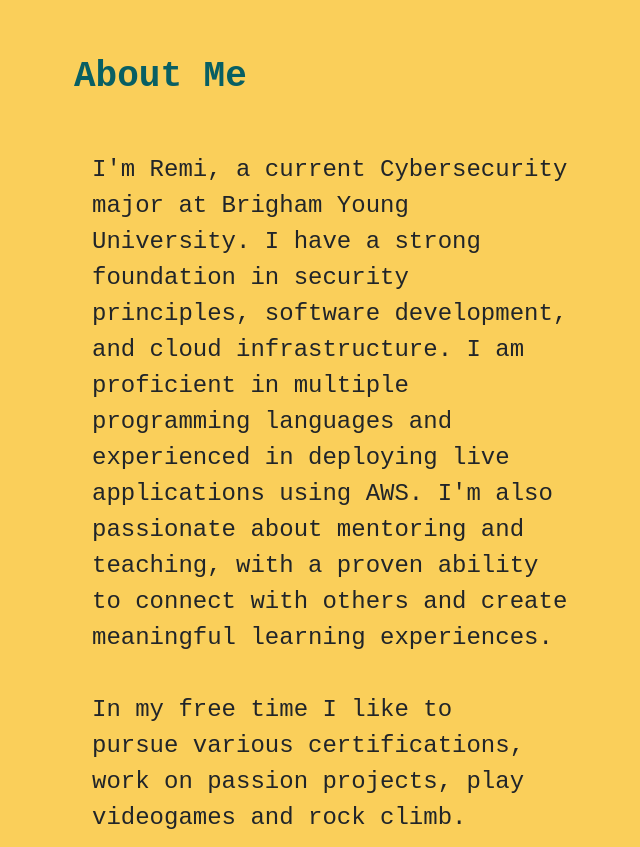
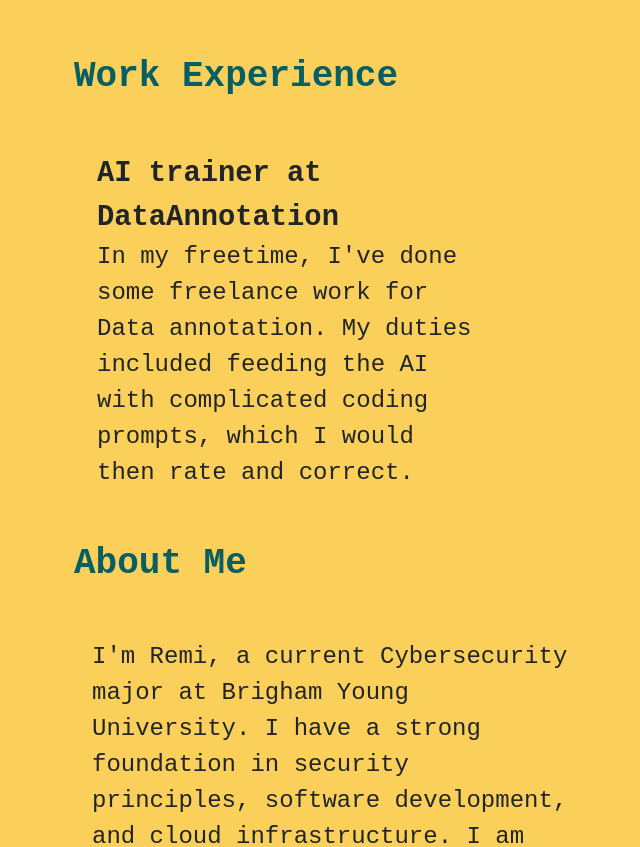
Before and after one commit to rbassett00/personalwebsite, a plain HTML site: page index.html in a window 1280 px wide. Shown: the part 1954-2801 px from the top of the page, without its empty margins (54-694 px from the left). Drawn offline with nearby package versions, Linux system fonts and the light colour scheme.

Commit message:
added work

```diff
--- a/index.html
+++ b/index.html
@@ -64,7 +64,21 @@
                     </div>
                 </div>
             </div>
+            <div class="titles">Work Experience</div>
+            <div class="row">
+                <div class="col-md-5 mb-4">
+                    <div class="project">
+                        <div class="project-title">AI trainer at DataAnnotation</div>
+                        <div class="small-text">In my freetime, I've done some freelance work for Data annotation. My duties included feeding the AI with complicated coding prompts, which I would then rate and correct. </div>
+
+                    </div>
+                </div>
         </div>
+
+
+
+            </div>
+
         <div class="slides secondary">
             <div class="titles">About Me</div>
             <div class="row">
@@ -97,6 +111,7 @@
             </div>
         </div>
 
+
     </div>
     <script src="script.js"></script>
 </body>
```
